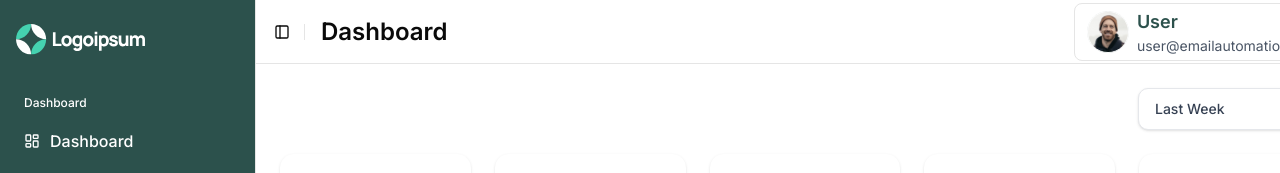
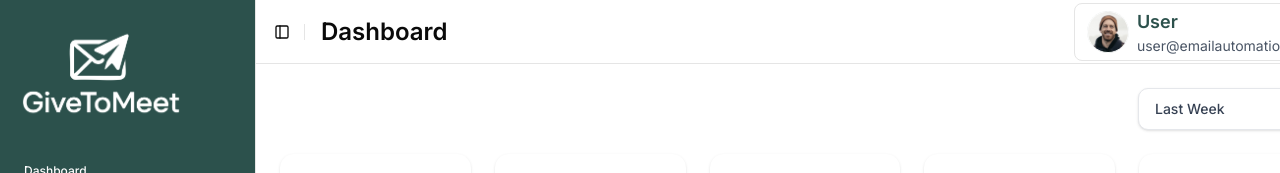
Before and after one commit to Moeed-Tahir/email-automation, a Next.js app: page /1/dashboard in a window 1280 px wide. Shown: the top 173 px of the page. Built offline with nearby package versions, Linux system fonts and the light colour scheme; no server answers; a web font is replaced by a local one.

Commit message:
add some changes

```diff
--- a/src/app/login/page.jsx
+++ b/src/app/login/page.jsx
@@ -277,7 +277,7 @@ const LoginPage = () => {
       {/* Mobile logo */}
       <div className="w-full flex lg:hidden items-center justify-center p-5">
         <img
-          src="/email-logo.jpg"
+          src="/Givetomeet-updated.png"
           alt="Logo"
           className="max-w-full object-contain shrink-0"
         />
--- a/src/components/Signup.jsx
+++ b/src/components/Signup.jsx
@@ -1232,7 +1232,7 @@ const SignupFlow = () => {
 
       <div className="w-full flex lg:hidden items-center justify-center p-5">
         <img
-          src="/email-logo.jpg"
+          src="/Givetomeet-updated.png"
           alt="Logo"
           className="max-w-full object-contain shrink-0"
         />
--- a/src/components/app-sidebar.jsx
+++ b/src/components/app-sidebar.jsx
@@ -10,7 +10,7 @@ import Image from "next/image";
 import Link from "next/link";
 import { usePathname, useRouter } from "next/navigation";
 import Cookies from "js-cookie";
-import logo from "../../public/Logo.svg";
+import logo from "../../public/Givetomeet-updated.png";
 import {
   Sidebar,
   SidebarContent,
@@ -80,7 +80,7 @@ export function AppSidebar({ isAdmin = false, ...props }) {
   return (
     <Sidebar collapsible="icon" {...props} className="z-30">
       <SidebarHeader className="bg-[#2C514C] py-6 px-4">
-        <Image src={logo} alt="Logo" width={130} height={130} />
+        <Image src={logo} alt="Logo" width={170} height={130} />
       </SidebarHeader>
       <SidebarContent className="bg-[#2C514C]">
         {isAdmin ? (
```
Also changed, not shown: public/Givetomeet-updated.png (added), public/Givetomeet.png (added).
